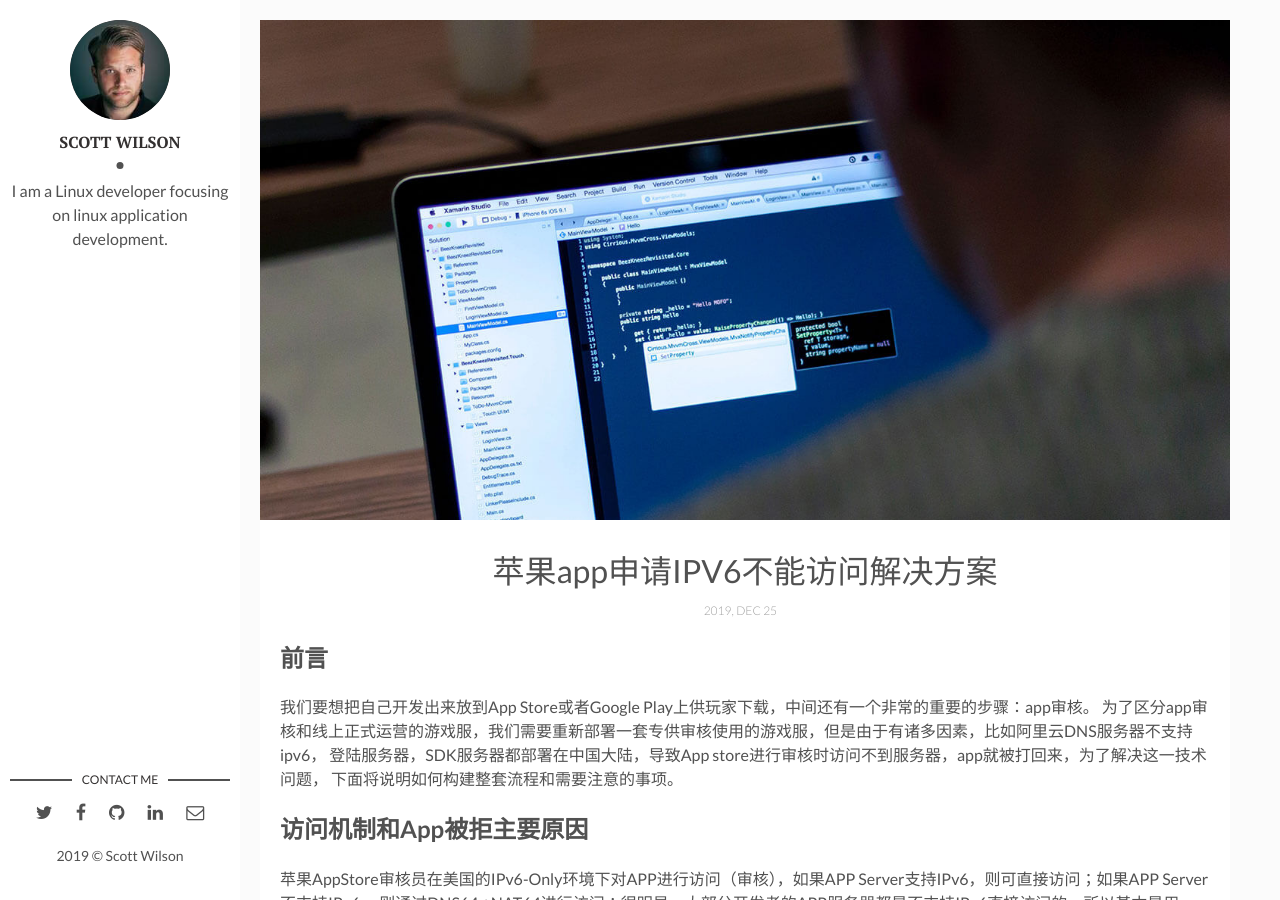
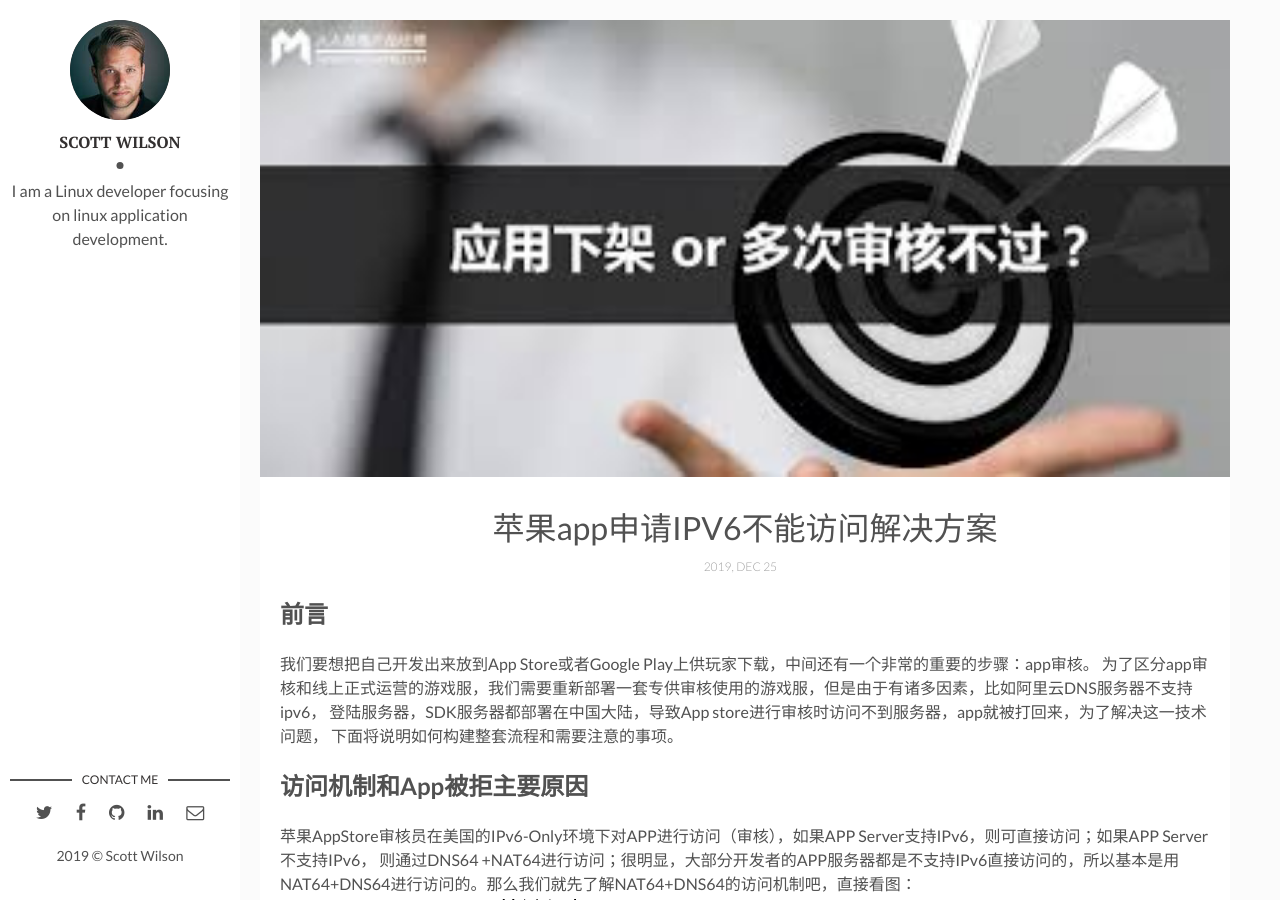
Before and after one commit to scottwxt/growBlog, a Jekyll site: the page built from _posts/2019-12-26-appstore-reply-rejected-IPv6.md, in a window 1280 px wide and 900 px high. Built offline with Jekyll 4.4.1, drawn with Linux system fonts in a browser that asks for light colours; comment, search, counter and statistics services are not loaded.

Commit message:
1.添加审核图片

```diff
--- a/_posts/2019-12-26-appstore-reply-rejected-IPv6.md
+++ b/_posts/2019-12-26-appstore-reply-rejected-IPv6.md
@@ -3,7 +3,7 @@ layout: post
 title: 苹果app申请IPV6不能访问解决方案
 date: 2019-12-26 00:00:00 +0300
 description: 我们要想把自己开发出来放到App Store或者Google Play上供玩家下载，中间还有一个非常的重要的步骤：app审核 # Add post description (optional)
-img: how-to-start.jpg # Add image post (optional)
+img: appstore_reject.jpg # Add image post (optional)
 tags: [apple, Appstore, reject, nginx] # add tag
 ---
 
```
Also changed, not shown: assets/img/appstore_reject.jpg (added).
